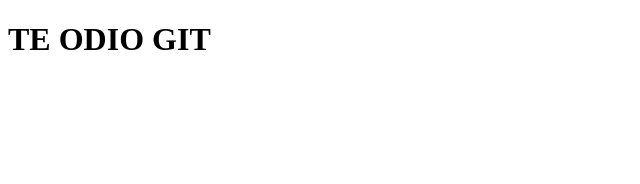
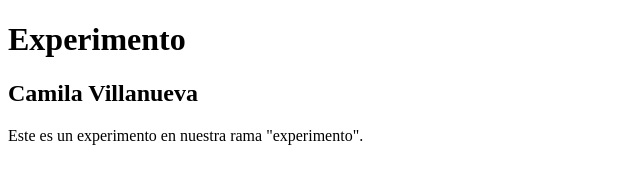
Before and after one commit to CamilaVillanuevaPW/Curso, a plain HTML site: page index.html in a window 1280 px wide. Shown: the whole page, without its empty margins (0-640 px from the left). Drawn offline with Linux system fonts and the light colour scheme.

Commit message:
Agregamos texto de experimento

```diff
--- a/index.html
+++ b/index.html
@@ -6,6 +6,14 @@
     <title>TE ODIO GIT</title>
 </head>
     <body>
-        <H1>TE ODIO GIT</H1>
+        <header>
+            <h1>Experimento</h1>
+        </header>
+        <div class="container">
+            <h2>Camila Villanueva</h2>
+        </div>
+        <footer>
+            <p>Este es un experimento en nuestra rama "experimento".</p>
+        </footer>
     </body>
 </html>
```
Also changed, not shown: contacto.html (added).
